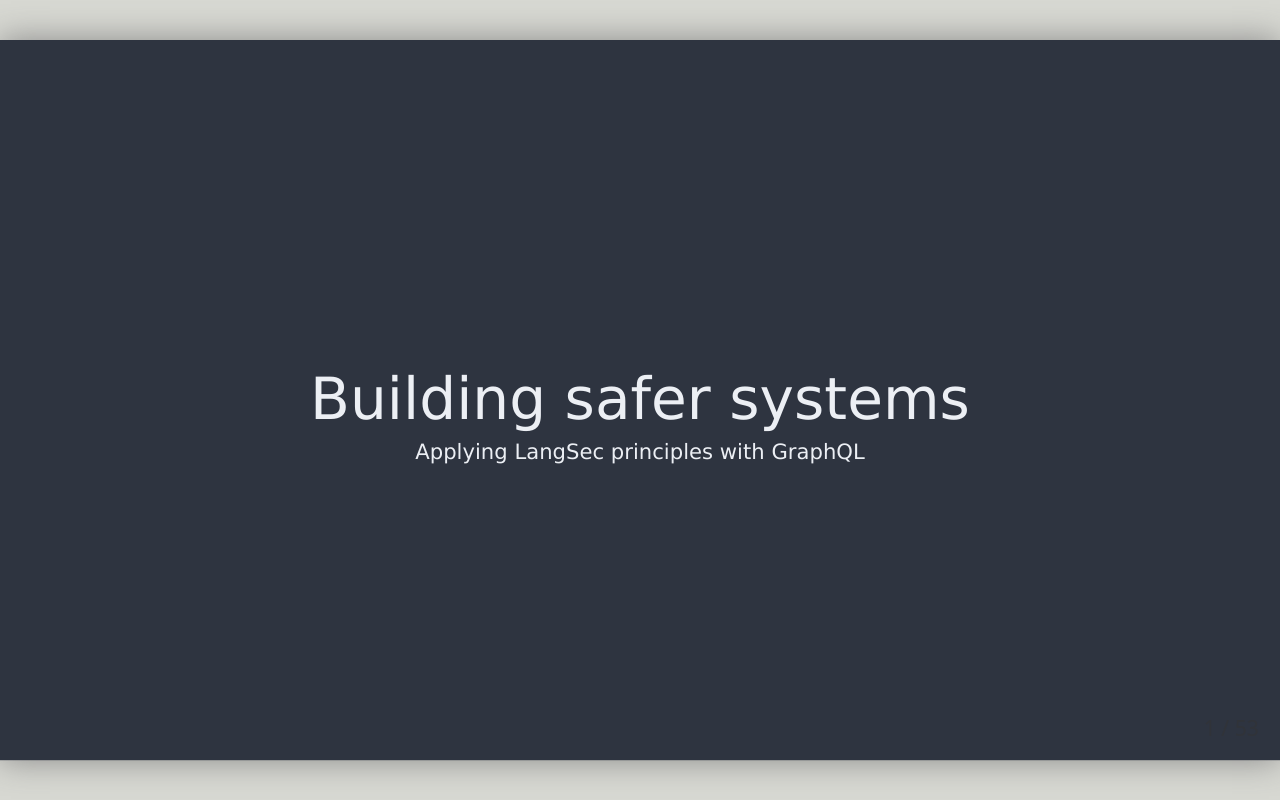
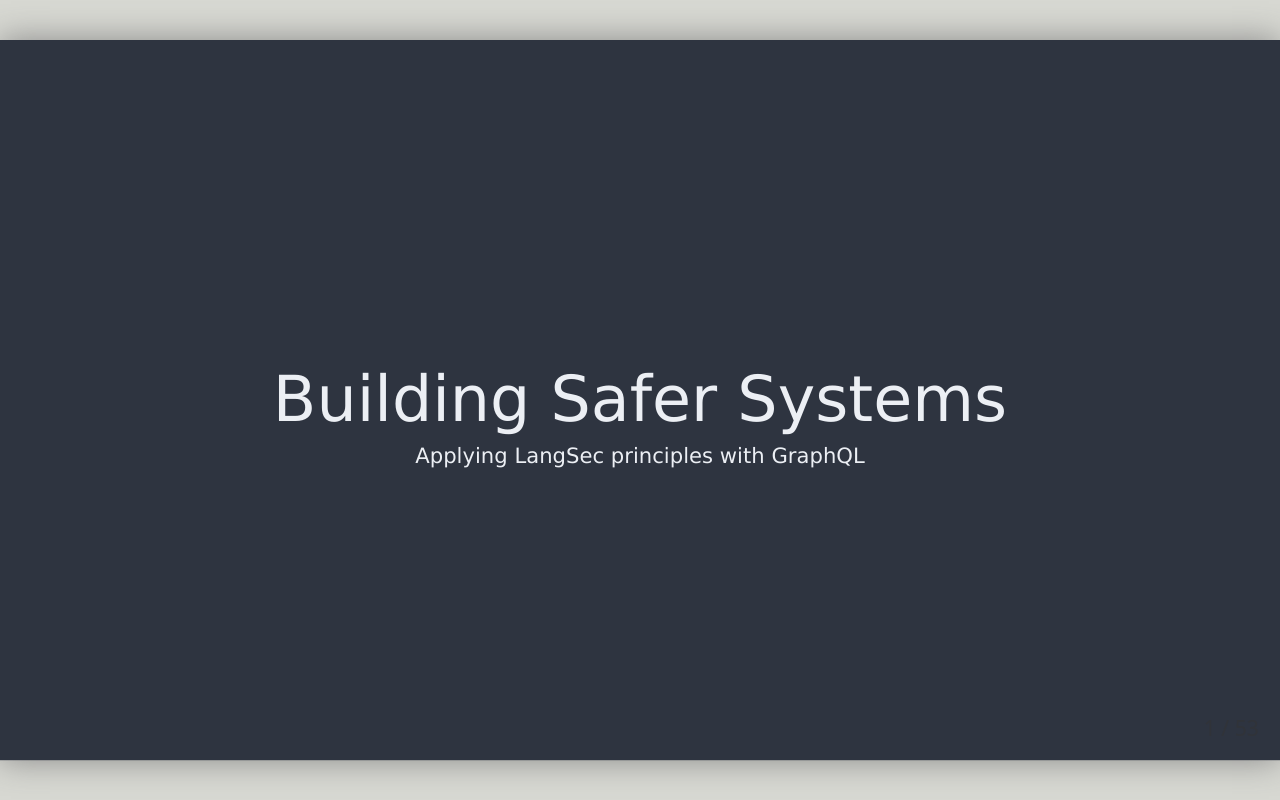
Before and after one commit to sleepycat/building-safer-systems, a website: page index.html in a window 1280 px wide. Drawn offline with Linux system fonts and the light colour scheme.

Commit message:
Minor edits

```diff
--- a/css/style.css
+++ b/css/style.css
@@ -147,6 +147,10 @@
 .remark-slide-content.title {
   background-image: url('../images/graphql-logo.svg');
   background-repeat: no-repeat;
+}
+
+.title h1 {
+  font-size: 3em;
 }
 
 .title h2 {
--- a/index.html
+++ b/index.html
@@ -1,7 +1,7 @@
 <!DOCTYPE html>
 <html>
   <head>
-    <title>Template</title>
+    <title>Building Safer Systems</title>
     <meta charset="utf-8" />
     <meta
       name="viewport"
@@ -18,7 +18,7 @@
 
 class: nord-dark, center, middle, title
 
-# Building safer systems
+# Building Safer Systems
 ## Applying LangSec principles with GraphQL
 
 ---
```
